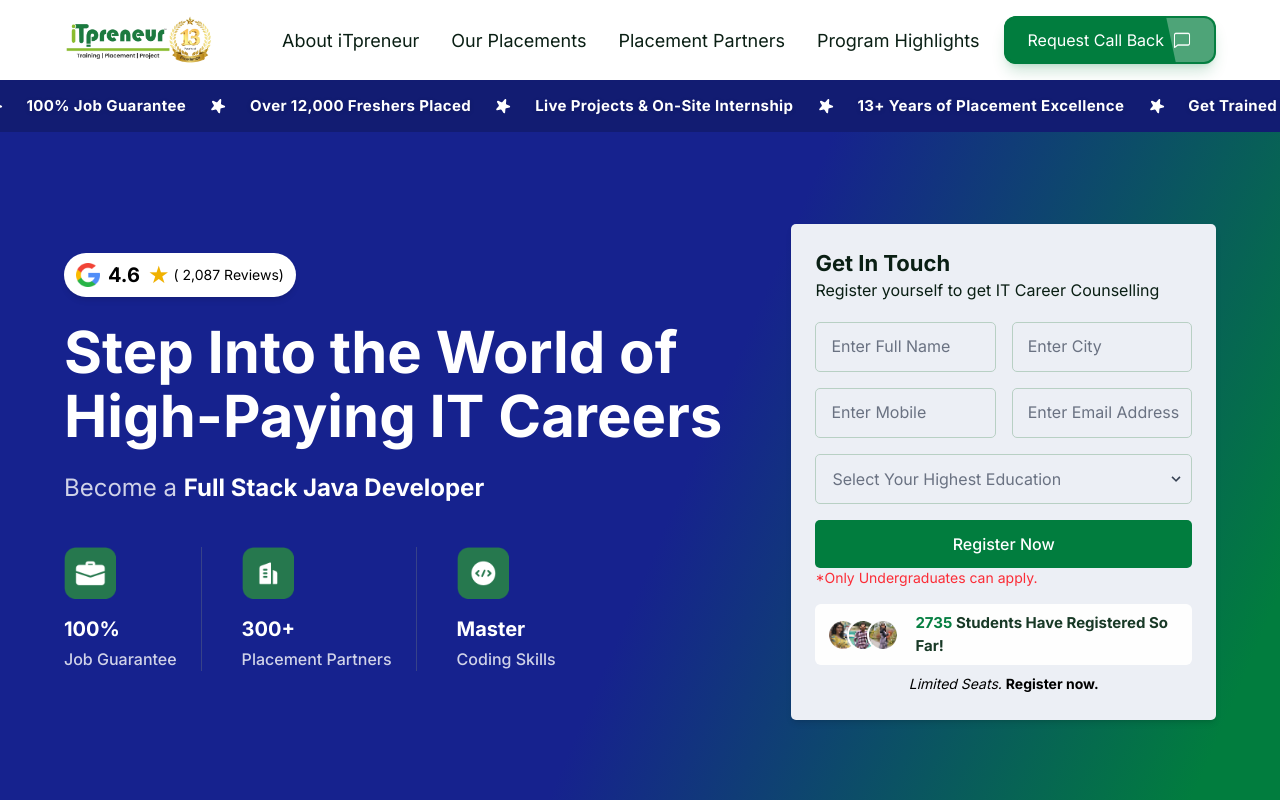
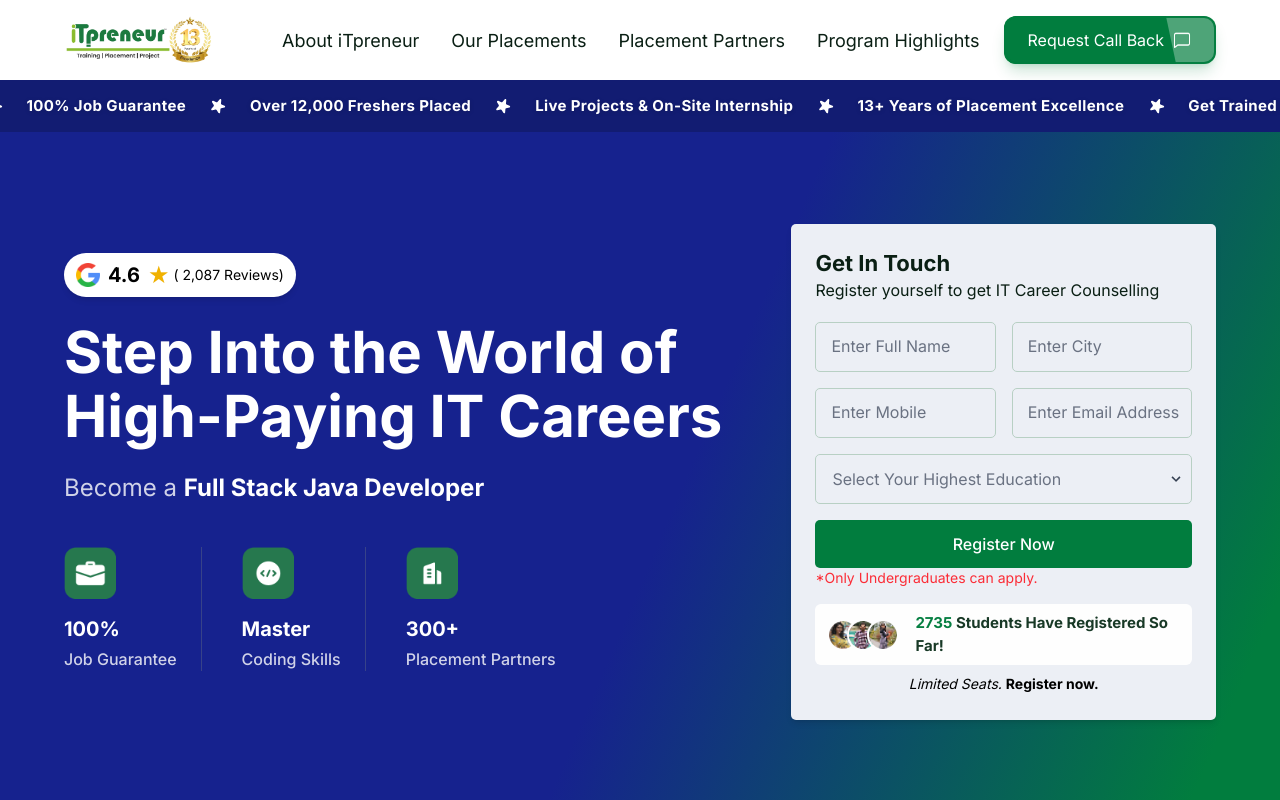
Before and after one commit to OlioGlobal/itpreneurpune, a Next.js app: page /fullstack-java-developer-meta in a window 1280 px wide. Shown: the top 800 px of the page. Built offline with nearby package versions, Linux system fonts and the light colour scheme.

Commit message:
content arrange

```diff
--- a/src/pages/fullstack-java-developer-meta.js
+++ b/src/pages/fullstack-java-developer-meta.js
@@ -46,14 +46,14 @@ export default function Full_stack() {
         sub: "Job Guarantee",
       },
       {
+        imgSrc: "/icon/s6.png",
+        main: "Master",
+        sub: "Coding Skills",
+      },
+      {
         imgSrc: "/icon/s5.png",
         main: "300+",
         sub: "Placement Partners",
-      },
-      {
-        imgSrc: "/icon/s6.png",
-        main: "Master",
-        sub: "Coding Skills",
       },
     ],
 
--- a/src/pages/fullstack-java-developer-youtube.js
+++ b/src/pages/fullstack-java-developer-youtube.js
@@ -46,14 +46,14 @@ export default function Full_stack() {
         sub: "Job Guarantee",
       },
       {
+        imgSrc: "/icon/s6.png",
+        main: "Master",
+        sub: "Coding Skills",
+      },
+      {
         imgSrc: "/icon/s5.png",
         main: "300+",
         sub: "Placement Partners",
-      },
-      {
-        imgSrc: "/icon/s6.png",
-        main: "Master",
-        sub: "Coding Skills",
       },
     ],
 
--- a/src/pages/fullstack-java-developer.js
+++ b/src/pages/fullstack-java-developer.js
@@ -46,14 +46,14 @@ export default function Full_stack() {
         sub: "Job Guarantee",
       },
       {
+        imgSrc: "/icon/s6.png",
+        main: "Master",
+        sub: "Coding Skills",
+      },
+      {
         imgSrc: "/icon/s5.png",
         main: "300+",
         sub: "Placement Partners",
-      },
-      {
-        imgSrc: "/icon/s6.png",
-        main: "Master",
-        sub: "Coding Skills",
       },
     ],
 
```
